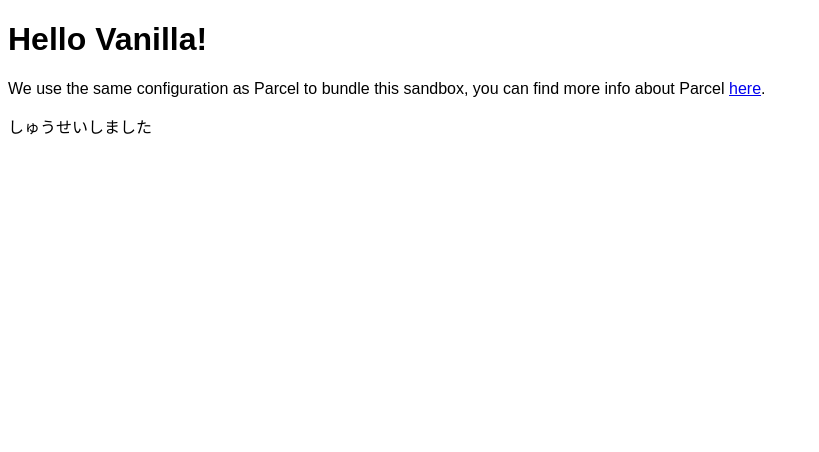
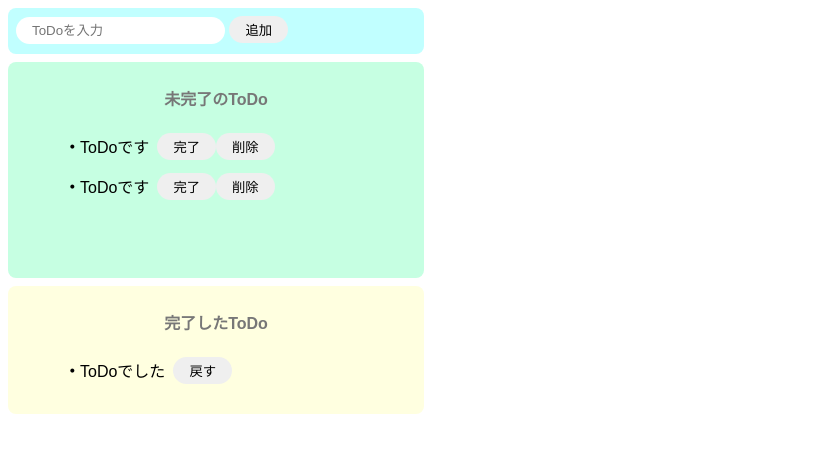
Before and after one commit to oremega/codesandox-test, a website built with Parcel: page index.html in a window 1280 px wide. Shown: the whole page, without its empty margins (0-819 px from the left). Built offline with nearby package versions, Linux system fonts and the light colour scheme.

Commit message:
diff修正

```diff
--- a/index.html
+++ b/index.html
@@ -1,14 +1,39 @@
 <!DOCTYPE html>
 <html>
   <head>
-    <title>Parcel Sandbox</title>
+    <title>todo-js</title>
     <meta charset="UTF-8" />
   </head>
 
   <body>
-    <div id="app"></div>
-    <p>しゅうせいしました</p>
-
+    <div class="input-area">
+      <input type="text" id="add-text" placeholder="ToDoを入力" />
+      <button id="add-button">追加</button>
+    </div>
+    <div class="imcomplete-area">
+      <p class="title">未完了のToDo</p>
+      <ul id="imcomplete-list">
+        <li class="list-row">
+          <p>ToDoです</p>
+          <button>完了</button>
+          <button>削除</button>
+        </li>
+        <li class="list-row">
+          <p>ToDoです</p>
+          <button>完了</button>
+          <button>削除</button>
+        </li>
+      </ul>
+    </div>
+    <div class="complete-area">
+      <p class="title">完了したToDo</p>
+      <ul id="complete-list">
+        <li class="list-row">
+          <p>ToDoでした</p>
+          <button>戻す</button>
+        </li>
+      </ul>
+    </div>
     <script src="src/index.js"></script>
   </body>
 </html>
--- a/src/index.js
+++ b/src/index.js
@@ -1,12 +1,80 @@
 import "./styles.css";
 
-console.log("あああああ");
+const onClickAdd = () => {
+  const inputText = document.getElementById("add-text").value;
+  document.getElementById("add-text").value = "";
 
-document.getElementById("app").innerHTML = `
-<h1>Hello Vanilla!</h1>
-<div>
-  We use the same configuration as Parcel to bundle this sandbox, you can find more
-  info about Parcel
-  <a href="https://parceljs.org" target="_blank" rel="noopener noreferrer">here</a>.
-</div>
-`;
+  //liタグ生成
+  const li = document.createElement("li");
+  li.className = "list-row";
+
+  //div生成
+  const p = document.createElement("p");
+  p.innerText = inputText;
+
+  //button(完了)タグを生成
+  const completeButton = document.createElement("button");
+  completeButton.innerText = "完了";
+  completeButton.addEventListener("click", () => {
+    // //未完了のToDoから削除
+    deletFromIncompleteList(completeButton.parentNode);
+
+    // 完了リストに追加する要素
+    const addTarget = completeButton.parentNode;
+
+    //todo内容テキストを取得
+    const text = addTarget.firstElementChild.innerText;
+
+    //li以下を初期化
+    addTarget.textContent = null;
+
+    //liタグ生成
+    const p = document.createElement("p");
+    p.innerText = text;
+
+    //buttonタグ生成
+    const backButton = document.createElement("button");
+    backButton.innerText = "戻す";
+
+    //ulタグの子要素に各要素を設定
+    addTarget.appendChild(p);
+    addTarget.appendChild(backButton);
+    console.log(addTarget);
+
+    // 完了のリストに追加
+    document.getElementById("complete-list").appendChild(addTarget);
+    // //完了に移動する
+    // console.log(target);
+    // const targetTxet = target.firstElementChild;
+    // console.log(targetTxet);
+    // // li.appendChild(targetExet);
+    // document.getElementById("complete-area").appendChild(li);
+  });
+
+  //button(削除)タグを生成
+  const deleteButton = document.createElement("button");
+  deleteButton.innerText = "削除";
+  deleteButton.addEventListener("click", () => {
+    //押された削除ボタンの親タグ(li)を未完了リストから削除
+    deletFromIncompleteList(deleteButton.parentNode);
+  });
+
+  //liタグの子要素に各要素を設定
+  li.appendChild(p);
+  li.appendChild(completeButton);
+  li.appendChild(deleteButton);
+
+  // 未完了のリストに追加
+  document.getElementById("imcomplete-list").appendChild(li);
+
+  const button = document.createElement("button");
+};
+
+//未完了リストから指定の要素を削除
+const deletFromIncompleteList = (target) => {
+  document.getElementById("imcomplete-list").removeChild(target);
+};
+
+document
+  .getElementById("add-button")
+  .addEventListener("click", () => onClickAdd());
--- a/src/styles.css
+++ b/src/styles.css
@@ -1,3 +1,61 @@
 body {
   font-family: sans-serif;
 }
+input {
+  border-radius: 16px;
+  border: none;
+  padding: 6px 16px;
+}
+button {
+  border-radius: 16px;
+  border: none;
+  padding: 4px 16px;
+}
+button:hover {
+  background: #ff7fff;
+  color: #fff;
+  cursor: pointer;
+}
+
+.input-area {
+  background: #c1ffff;
+  width: 400px;
+  height: 30px;
+  padding: 8px;
+  margin-bottom: 8px;
+  border-radius: 8px;
+}
+.imcomplete-area {
+  background: #c6ffe2;
+  width: 400px;
+  min-height: 200px;
+  padding: 8px;
+  margin-bottom: 8px;
+  border-radius: 8px;
+}
+.complete-area {
+  background: #ffffe0;
+  width: 400px;
+  padding: 8px;
+  border-radius: 8px;
+}
+.title {
+  color: #777;
+  font-size: 16px;
+  font-weight: bold;
+  text-align: center;
+}
+
+.list-row {
+  display: flex;
+  align-items: center;
+  padding-bottom: 0;
+}
+
+li p {
+  margin: 8px;
+}
+li p:before {
+  content: "・";
+  font-weight: bold;
+}
```
Also changed, not shown: package.json (+6 -4 lines).
